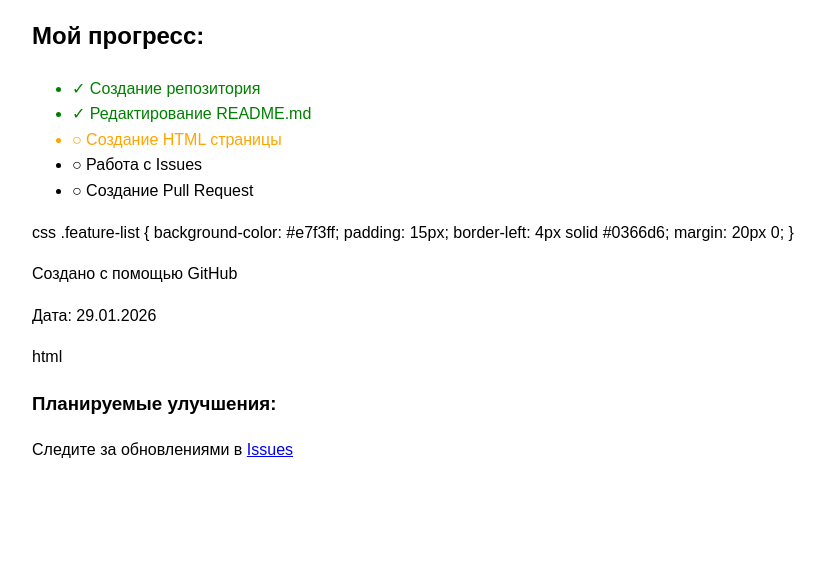
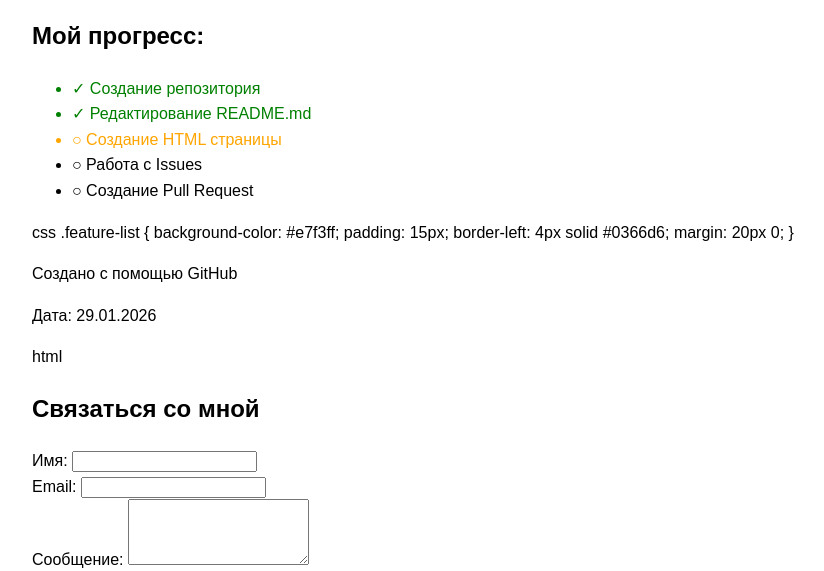
Before and after one commit to Dseshandow/my-first-web-project, a plain HTML site: page index.html in a window 1280 px wide. Shown: the part 224-795 px from the top of the page, without its empty margins (208-1032 px from the left). Drawn offline with Linux system fonts and the light colour scheme.

Commit message:
Update index.html

```diff
--- a/index.html
+++ b/index.html
@@ -53,6 +53,33 @@ html
         <p>Создано с помощью GitHub</p>
         <p>Дата: <span id="current-date"></span></p>
     </footer>
+    html
+    <section>
+        <h2>Связаться со мной</h2>
+        <form id="contact-form">
+            <div>
+                <label for="name">Имя:</label>
+                <input type="text" id="name" name="name" required>
+            </div>
+            <div>
+                <label for="email">Email:</label>
+                <input type="email" id="email" name="email" required>
+            </div>
+            <div>
+                <label for="message">Сообщение:</label>
+                <textarea id="message" name="message" rows="4" required></textarea>
+            </div>
+            <button type="submit">Отправить</button>
+        </form>
+    </section>
+
+    <script>
+        document.getElementById('contact-form').addEventListener('submit', function(e) {
+            e.preventDefault();
+            alert('Спасибо за сообщение! (Это демо-форма)');
+            this.reset();
+        });
+    </script>
 
     <script>
         document.getElementById('current-date').textContent = new Date().toLocaleDateString('ru-RU');
```
